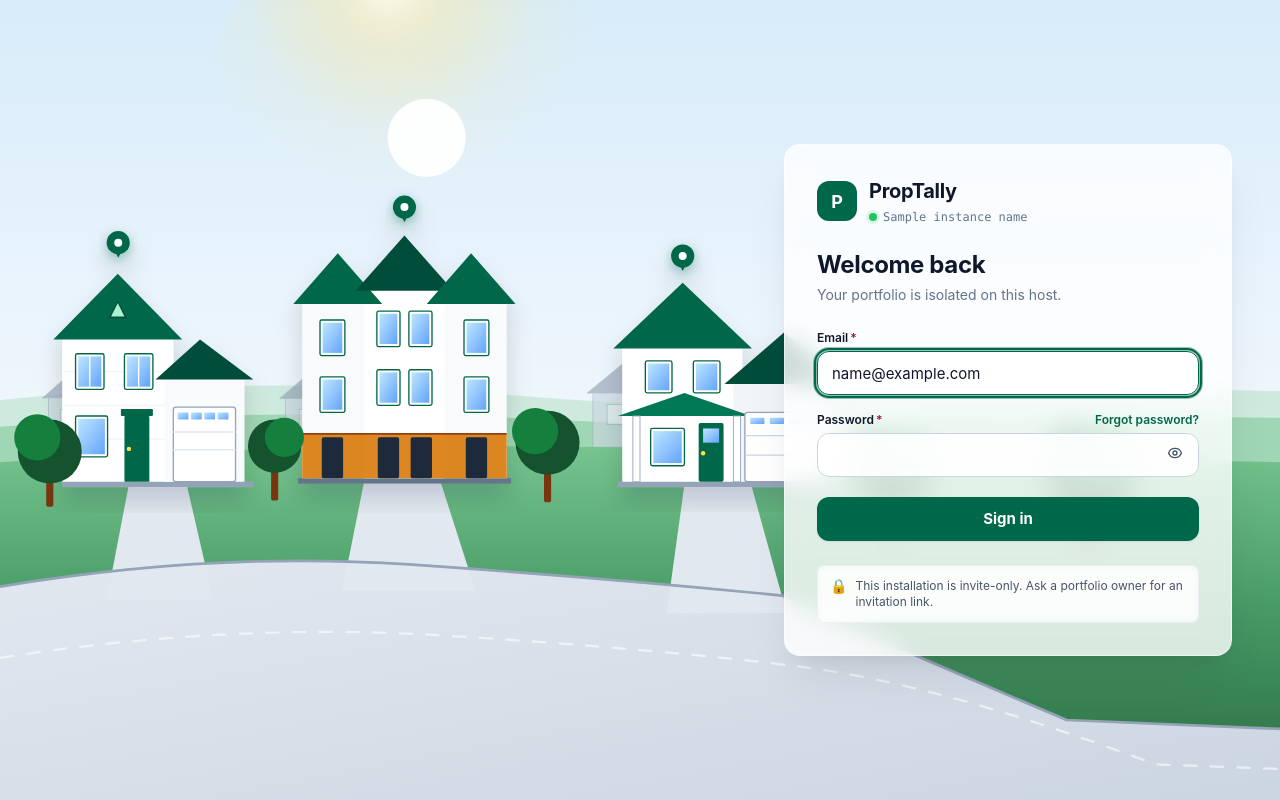
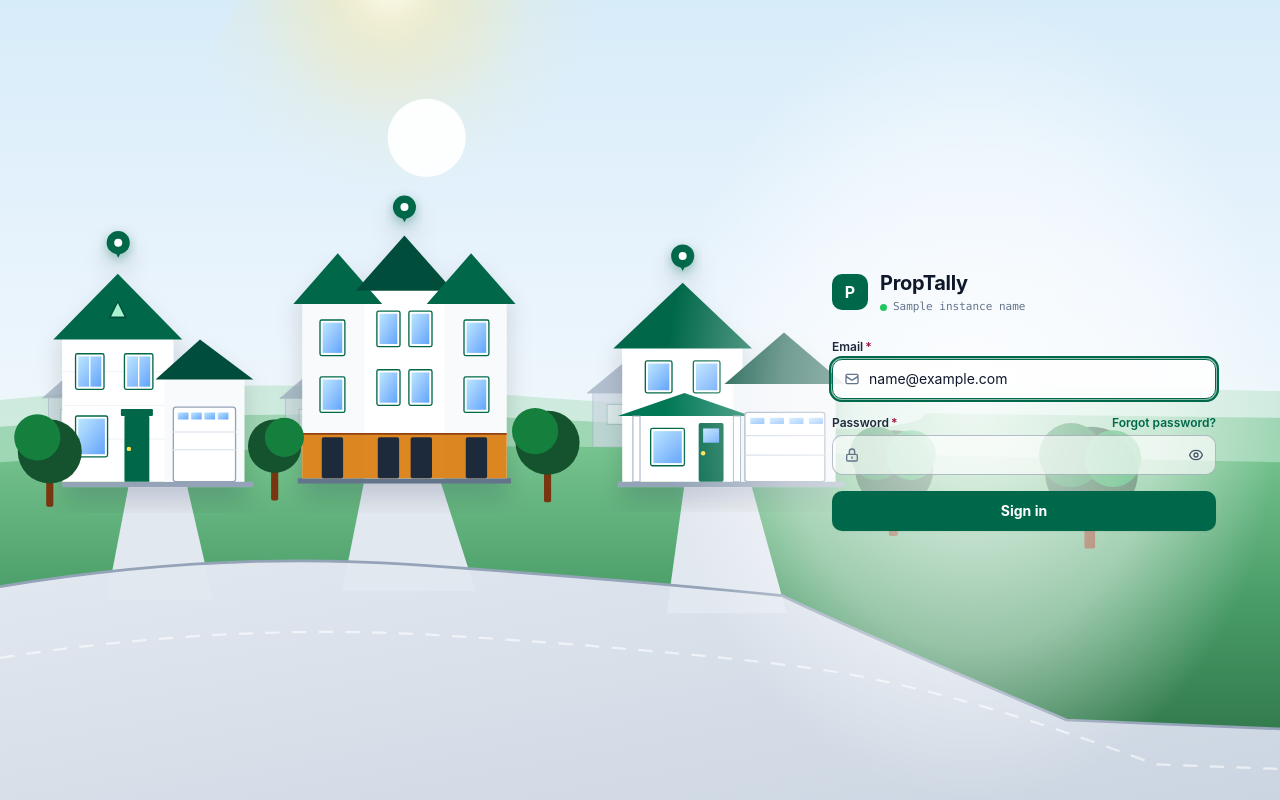
Before and after one commit to gauravssingh/proptally, a Python web app: template src/proptally/web/templates/login.html in a window 1280 px wide. Run offline with Jinja, Linux system fonts and the light colour scheme; the template is opened without the code that fills it: most values are stand-ins (such as "Sample title", 1, 10 or a date in 2020).

Commit message:
Sign-in: drop the card, the headline and the invite-only notice
The form is now the mark, two compact 40px fields, the reset link and the
action — no card, no headline, no notice. Each field carries one leading icon
(mail, lock) and the password field keeps its reveal toggle.

The heading survives as sr-only text so the page still has a structure for
screen readers, and the first-run registration link is kept for an instance
with no accounts: without it there is no route to /auth/register. With an
account present the page shows nothing below the button.

Removed the styles the deleted markup orphaned (auth-title, auth-notice__icon)
and updated the test that asserted the removed copy.

```diff
--- a/src/proptally/web/static/css/auth.css
+++ b/src/proptally/web/static/css/auth.css
@@ -6,9 +6,14 @@
 
    Brand primary: #00684A (hover #00523A, focus ring rgba(0, 104, 74, 0.4)).
 
-   The markup for this page uses utility class names for layout and type, and
-   the handful of named classes at the bottom for the parts a utility cannot
-   express (brand colour, focus ring, the password toggle, the loading state).
+   There is no card. The form sits directly on the illustration: a compact
+   column of inputs with leading icons. Legibility over the artwork comes from
+   the fields' own translucent fill and from `.auth-glow`, a soft radial wash
+   with no edges to read as a panel (delete that rule for a completely bare
+   form).
+
+   Markup uses utility class names for layout and type; the named classes below
+   carry everything a utility cannot express.
    ========================================================================== */
 
 /* --------------------------------------------------------------------------
@@ -28,72 +33,23 @@
 .flex { display: flex; }
 .flex-col { flex-direction: column; }
 .items-center { align-items: center; }
-.justify-between { justify-content: space-between; }
-.gap-2 { gap: 0.5rem; }
 .gap-3 { gap: 0.75rem; }
 .gap-4 { gap: 1rem; }
-.mt-1 { margin-top: 0.25rem; }
 .mt-2 { margin-top: 0.5rem; }
 .mt-6 { margin-top: 1.5rem; }
-.p-3 { padding: 0.75rem; }
-.p-8 { padding: 2rem; }
-.right-12 { right: 3rem; }
-.top-1\/2 { top: 50%; }
-.-translate-y-1\/2 { transform: translateY(-50%); }
-.max-w-md { max-width: 28rem; }
 
 /* --------------------------------------------------------------------------
    2. Type utilities
    -------------------------------------------------------------------------- */
-.text-2xl { font-size: 1.5rem; line-height: 2rem; }
 .text-xl { font-size: 1.25rem; line-height: 1.75rem; }
-.text-sm { font-size: 0.875rem; line-height: 1.25rem; }
-.text-xs { font-size: 0.75rem; line-height: 1rem; }
 .font-bold { font-weight: 700; }
-.font-mono {
-    font-family: ui-monospace, SFMono-Regular, "SF Mono", Menlo, Consolas, monospace;
-}
 .tracking-tight { letter-spacing: -0.015em; }
 .text-slate-900 { color: #0f172a; }
-.text-slate-600 { color: #475569; }
-.text-slate-500 { color: #64748b; }
-.text-white { color: #ffffff; }
 
 /* --------------------------------------------------------------------------
-   3. Surfaces: the glass card, the notice banner
+   3. Scene, panel, glow
    -------------------------------------------------------------------------- */
-.rounded-lg { border-radius: 0.5rem; }
-.rounded-xl { border-radius: 0.75rem; }
-.rounded-2xl { border-radius: 1rem; }
-.border { border-width: 1px; border-style: solid; }
-.bg-white\/80 { background-color: rgba(255, 255, 255, 0.8); }
-.bg-white\/45 { background-color: rgba(255, 255, 255, 0.45); }
-.border-white\/50 { border-color: rgba(255, 255, 255, 0.5); }
-.border-white\/40 { border-color: rgba(255, 255, 255, 0.4); }
-.border-slate-200\/50 { border-color: rgba(226, 232, 240, 0.5); }
-.backdrop-blur-md { backdrop-filter: blur(12px); -webkit-backdrop-filter: blur(12px); }
-.backdrop-blur-sm { backdrop-filter: blur(4px); -webkit-backdrop-filter: blur(4px); }
-
-/* Tailwind's shadow colour hook, so `shadow-2xl shadow-slate-900/10` reads as
-   written rather than as two unrelated declarations. */
-.shadow-slate-900\/10 { --auth-shadow-color: rgba(15, 23, 42, 0.1); }
-.shadow-2xl {
-    box-shadow:
-        0 25px 50px -12px var(--auth-shadow-color, rgba(15, 23, 42, 0.25)),
-        0 12px 24px -12px var(--auth-shadow-color, rgba(15, 23, 42, 0.25));
-}
-
-/* --------------------------------------------------------------------------
-   4. Brand colour
-   -------------------------------------------------------------------------- */
-.bg-brand { background-color: #00684A; }
-.text-brand { color: #00684A; }
-.border-brand { border-color: #00684A; }
-
-/* --------------------------------------------------------------------------
-   5. The scene, the panel and the card
-   -------------------------------------------------------------------------- */
-/* Hidden below lg: a phone gets an ambient gradient and a plain card, not a
+/* Hidden below lg: a phone gets an ambient gradient and a bare form, not a
    cropped illustration. */
 .auth-scene {
     display: none;
@@ -105,14 +61,14 @@
     z-index: 0;
 }
 
-/* Mobile and tablet: no scene, just an ambient gradient, and the card centred
-   in the viewport with nothing behind it to fight the text. */
 .auth-root {
     position: relative;
     min-height: 100dvh;
     overflow: hidden;
     background-image: linear-gradient(160deg, #EAF4FD 0%, #F4FAF7 55%, #E5F3EA 100%);
 }
+
+.auth-glow { display: none; }
 
 .auth-panel {
     position: relative;
@@ -124,64 +80,59 @@
     padding: 1.5rem;
 }
 
-.auth-card {
+/* The form: no background, no border, no shadow. Just a column. */
+.auth-form {
     width: 100%;
-    max-width: 28rem;
-    padding: 2rem;
-    border-radius: 1rem;
-    border: 1px solid rgba(226, 232, 240, 0.9);
-    background-color: #ffffff;
-    /* Nothing is behind the card on small screens, so the blur would be a
-       compositing cost with no visible effect. The lg rule turns it on. */
-    backdrop-filter: none;
-    -webkit-backdrop-filter: none;
-    box-shadow:
-        0 25px 50px -12px rgba(15, 23, 42, 0.1),
-        0 12px 24px -12px rgba(15, 23, 42, 0.1);
+    max-width: 24rem;
 }
 
 @media (min-width: 1024px) {
     .auth-scene { display: block; }
 
-    .auth-root {
-        background-image: none;
+    .auth-root { background-image: none; }
+
+    /* An edgeless wash over the right third, so the labels and inputs keep their
+       contrast against whatever the scene is doing underneath. */
+    .auth-glow {
+        display: block;
+        position: absolute;
+        inset: 0;
+        z-index: 1;
+        background-image: radial-gradient(
+            closest-side at 76% 50%,
+            rgba(255, 255, 255, 0.82),
+            rgba(255, 255, 255, 0.45) 62%,
+            rgba(255, 255, 255, 0) 100%
+        );
     }
 
-    /* The card floats inside the illustration rather than beside it. */
     .auth-panel {
         display: block;
         min-height: 0;
         padding: 0;
         position: absolute;
-        right: 3rem;
+        right: 4rem;
         top: 50%;
         transform: translateY(-50%);
         width: 100%;
-        max-width: 28rem;
-    }
-
-    .auth-card {
-        border-color: rgba(255, 255, 255, 0.5);
-        background-color: rgba(255, 255, 255, 0.8);
-        backdrop-filter: blur(12px);
-        -webkit-backdrop-filter: blur(12px);
+        max-width: 24rem;
     }
 }
 
 /* --------------------------------------------------------------------------
-   6. Embedded card contents
+   4. Brand row
    -------------------------------------------------------------------------- */
 .auth-mark {
     display: flex;
     align-items: center;
     justify-content: center;
-    width: 2.5rem;
-    height: 2.5rem;
+    width: 2.25rem;
+    height: 2.25rem;
     flex-shrink: 0;
-    border-radius: 0.75rem;
+    border-radius: 0.625rem;
     background-color: #00684A;
     color: #ffffff;
-    font-size: 1.125rem;
+    font-size: 1rem;
     font-weight: 700;
 }
 
@@ -189,108 +140,107 @@
     display: flex;
     align-items: center;
     gap: 0.375rem;
-    margin-top: 0.25rem;
-    font-size: 0.75rem;
+    margin-top: 0.125rem;
+    color: #64748b;
+    font-size: 0.6875rem;
     line-height: 1rem;
-    color: #64748b;
     font-family: ui-monospace, SFMono-Regular, "SF Mono", Menlo, Consolas, monospace;
 }
 
 .auth-instance__dot {
-    width: 0.5rem;
-    height: 0.5rem;
+    width: 0.4375rem;
+    height: 0.4375rem;
     border-radius: 9999px;
     background-color: #22c55e;
-    box-shadow: 0 0 0 3px rgba(34, 197, 94, 0.15);
 }
 
-/* Fields: opaque enough to stay legible over the artwork behind the glass. */
-.auth-card .pt-field__label {
-    color: #0f172a;
+/* --------------------------------------------------------------------------
+   5. Fields: compact, translucent, one leading icon each
+   -------------------------------------------------------------------------- */
+.auth-form .pt-field__label {
+    color: #1e293b;
+    font-size: 0.75rem;
+    line-height: 1rem;
     font-weight: 600;
 }
 
-.auth-card .pt-field input {
-    width: 100%;
-    min-height: 2.75rem;
-    padding: 0.625rem 0.875rem;
-    border: 1px solid #cbd5e1;
-    border-radius: 0.75rem;
-    background-color: rgba(255, 255, 255, 0.92);
-    color: #0f172a;
-    font-size: 0.9375rem;
-    transition: border-color 150ms ease, box-shadow 150ms ease;
+.auth-row {
+    display: flex;
+    align-items: baseline;
+    justify-content: space-between;
+    gap: 0.75rem;
 }
 
-.auth-card .pt-field input::placeholder { color: #94a3b8; }
+.auth-input { position: relative; }
 
-.auth-card .pt-field input:hover { border-color: #94a3b8; }
+.auth-input input {
+    width: 100%;
+    min-height: 2.5rem;
+    padding: 0.5rem 0.75rem 0.5rem 2.25rem;
+    border: 1px solid rgba(100, 116, 139, 0.45);
+    border-radius: 0.625rem;
+    background-color: rgba(255, 255, 255, 0.62);
+    color: #0f172a;
+    font-size: 0.875rem;
+    transition: border-color 140ms ease, box-shadow 140ms ease, background-color 140ms ease;
+}
 
-.auth-card .pt-field input:focus {
+.auth-input input::placeholder { color: #94a3b8; }
+
+.auth-input input:hover {
+    border-color: rgba(71, 85, 105, 0.6);
+    background-color: rgba(255, 255, 255, 0.72);
+}
+
+.auth-input input:focus {
     outline: none;
     border-color: #00684A;
-    box-shadow: 0 0 0 4px rgba(0, 104, 74, 0.4);
+    background-color: rgba(255, 255, 255, 0.85);
+    box-shadow: 0 0 0 3px rgba(0, 104, 74, 0.4);
 }
 
-.auth-card .pt-field input:focus-visible {
+.auth-input input:focus-visible {
     outline: 2px solid #00684A;
     outline-offset: 1px;
 }
 
-.auth-card .pt-field input[aria-invalid="true"] {
-    border-color: #dc2626;
+.auth-input input[aria-invalid="true"] { border-color: #dc2626; }
+
+.auth-input input[aria-invalid="true"]:focus {
+    box-shadow: 0 0 0 3px rgba(220, 38, 38, 0.35);
 }
 
-.auth-card .pt-field input[aria-invalid="true"]:focus {
-    box-shadow: 0 0 0 4px rgba(220, 38, 38, 0.35);
+.auth-input__icon {
+    position: absolute;
+    left: 0.75rem;
+    top: 50%;
+    display: flex;
+    color: #64748b;
+    transform: translateY(-50%);
+    pointer-events: none;
 }
 
-.auth-row {
-    display: flex;
-    align-items: center;
-    justify-content: space-between;
-    gap: 0.75rem;
-}
-
-.auth-link {
-    font-size: 0.75rem;
-    line-height: 1rem;
-    font-weight: 600;
-    color: #00684A;
-    text-decoration: none;
-}
-
-.auth-link:hover { color: #00523A; text-decoration: underline; }
-
-.auth-link:focus-visible {
-    outline: 2px solid #00684A;
-    outline-offset: 2px;
-    border-radius: 0.25rem;
-}
-
-/* Password field with its reveal control */
-.auth-password { position: relative; }
-
-.auth-password input { padding-right: 3rem; }
+.auth-password input { padding-right: 2.5rem; }
 
 .auth-toggle {
     position: absolute;
-    right: 0.5rem;
-    bottom: 0.5rem;
+    right: 0.375rem;
+    top: 50%;
     display: flex;
     align-items: center;
     justify-content: center;
-    width: 2rem;
-    height: 2rem;
+    width: 1.75rem;
+    height: 1.75rem;
     padding: 0;
     border: 0;
-    border-radius: 0.5rem;
+    border-radius: 0.375rem;
     background: transparent;
     color: #475569;
     cursor: pointer;
+    transform: translateY(-50%);
 }
 
-.auth-toggle:hover { background-color: rgba(15, 23, 42, 0.06); color: #0f172a; }
+.auth-toggle:hover { background-color: rgba(15, 23, 42, 0.07); color: #0f172a; }
 
 .auth-toggle:focus-visible {
     outline: 2px solid #00684A;
@@ -304,20 +254,34 @@
 
 .auth-toggle[aria-pressed="true"] .auth-toggle__icon--on { display: block; }
 
-/* The action */
-.auth-cta { margin-top: 0.25rem; }
+.auth-link {
+    color: #00684A;
+    font-size: 0.75rem;
+    line-height: 1rem;
+    font-weight: 600;
+    text-decoration: none;
+}
 
+.auth-link:hover { color: #00523A; text-decoration: underline; }
+
+.auth-link:focus-visible {
+    outline: 2px solid #00684A;
+    outline-offset: 2px;
+    border-radius: 0.25rem;
+}
+
+/* --------------------------------------------------------------------------
+   6. Action
+   -------------------------------------------------------------------------- */
 .auth-cta .pt-btn {
-    position: relative;
     width: 100%;
-    min-height: 2.75rem;
-    border-radius: 0.75rem;
+    min-height: 2.5rem;
+    border-radius: 0.625rem;
     background-color: #00684A;
     color: #ffffff;
-    font-size: 0.9375rem;
+    font-size: 0.875rem;
     font-weight: 700;
-    box-shadow: 0 1px 2px rgba(15, 23, 42, 0.08);
-    transition: background-color 150ms ease, box-shadow 150ms ease;
+    transition: background-color 140ms ease;
 }
 
 .auth-cta .pt-btn:hover:not(:disabled) { background-color: #00523A; color: #ffffff; }
@@ -325,15 +289,15 @@
 .auth-cta .pt-btn:focus-visible {
     outline: 2px solid #00684A;
     outline-offset: 2px;
-    box-shadow: 0 0 0 4px rgba(0, 104, 74, 0.4);
+    box-shadow: 0 0 0 3px rgba(0, 104, 74, 0.4);
 }
 
 .auth-cta .pt-btn:disabled { opacity: 0.85; cursor: progress; }
 
 .auth-spinner {
     display: none;
-    width: 1rem;
-    height: 1rem;
+    width: 0.875rem;
+    height: 0.875rem;
     border: 2px solid rgba(255, 255, 255, 0.4);
     border-top-color: #ffffff;
     border-radius: 9999px;
@@ -348,31 +312,20 @@
 
 @media (prefers-reduced-motion: reduce) {
     .auth-spinner { animation-duration: 1600ms; }
-    .auth-card .pt-field input,
+    .auth-input input,
     .auth-cta .pt-btn { transition: none; }
 }
 
-/* The invite-only notice */
+/* --------------------------------------------------------------------------
+   7. First-run registration path: small text, no container
+   -------------------------------------------------------------------------- */
 .auth-notice {
     display: flex;
     align-items: flex-start;
-    gap: 0.5rem;
-    margin-top: 1.5rem;
-    padding: 0.75rem;
-    border: 1px solid rgba(226, 232, 240, 0.5);
-    border-radius: 0.5rem;
-    background-color: rgba(255, 255, 255, 0.45);
-    backdrop-filter: blur(4px);
-    -webkit-backdrop-filter: blur(4px);
+    gap: 0.375rem;
     color: #475569;
     font-size: 0.75rem;
-    line-height: 1rem;
-}
-
-.auth-notice__icon {
-    flex-shrink: 0;
-    font-size: 0.875rem;
-    line-height: 1rem;
+    line-height: 1.125rem;
 }
 
 .auth-notice a { color: #00684A; font-weight: 600; }
--- a/src/proptally/web/templates/components/ui.html
+++ b/src/proptally/web/templates/components/ui.html
@@ -56,6 +56,7 @@
     "external_link": ["M10 6H6a2 2 0 00-2 2v10a2 2 0 002 2h10a2 2 0 002-2v-4M14 4h6m0 0v6m0-6L10 14"],
     "refresh": ["M4 4v5h.582m15.356 2A8.001 8.001 0 004.582 9m0 0H9m11 11v-5h-.581m0 0a8.003 8.003 0 01-15.357-2m15.357 2H15"],
     "lock": ["M12 15v2m-6 4h12a2 2 0 002-2v-6a2 2 0 00-2-2H6a2 2 0 00-2 2v6a2 2 0 002 2zm10-10V7a4 4 0 00-8 0v4h8z"],
+    "mail": ["M3 8l7.89 5.26a2 2 0 002.22 0L21 8M5 19h14a2 2 0 002-2V7a2 2 0 00-2-2H5a2 2 0 00-2 2v10a2 2 0 002 2z"],
     "eye": ["M15 12a3 3 0 11-6 0 3 3 0 016 0z", "M2.458 12C3.732 7.943 7.523 5 12 5c4.478 0 8.268 2.943 9.542 7-1.274 4.057-5.064 7-9.542 7-4.477 0-8.268-2.943-9.542-7z"],
     "eye-off": ["M13.875 18.825A10.05 10.05 0 0112 19c-4.478 0-8.268-2.943-9.543-7a9.97 9.97 0 011.563-3.029m5.858.908a3 3 0 114.243 4.243M9.878 9.878l4.242 4.242M9.88 9.88l-3.29-3.29m7.532 7.532l3.29 3.29M3 3l3.59 3.59m0 0A9.953 9.953 0 0112 5c4.478 0 8.268 2.943 9.543 7a10.025 10.025 0 01-4.132 5.411m0 0L21 21"],
     "sparkline": ["M3 17l6-6 4 4 8-8"],
--- a/src/proptally/web/templates/login.html
+++ b/src/proptally/web/templates/login.html
@@ -2,39 +2,41 @@
 {% block title %}Sign in — PropTally{% endblock %}
 
 {# ---------------------------------------------------------------------------
-   Embedded single-screen sign-in.
+   Embedded single-screen sign-in, with no card.
 
-   The whole viewport is one continuous scene; the form is a glass card that
-   sits inside it rather than beside it. Below lg the scene is dropped and the
-   card is centred on an ambient gradient (auth.css), so a phone gets a plain
-   high-contrast form instead of a cropped illustration.
+   The whole viewport is one continuous scene and the form sits directly on it:
+   a narrow column of fields, each with one leading icon, over a soft wash that
+   has no edges. Below lg the scene is dropped for an ambient gradient.
 
    Positioning lives in `.auth-panel`'s lg rule rather than in the markup:
-   `absolute right-12 top-1/2` would offset a static card on mobile, so the
-   breakpoint has to own it.
+   `absolute right-12 top-1/2` would offset a static form on mobile.
    --------------------------------------------------------------------------- #}
 
 {% block shell %}
 <div class="auth-root relative h-screen w-full overflow-hidden">
     <img class="auth-scene absolute inset-0 w-full h-full object-cover z-0"
          src="/static/img/login-neighborhood.svg" alt="">
+    <div class="auth-glow" aria-hidden="true"></div>
 
-    <div class="auth-panel w-full max-w-md z-10">
-        <div class="auth-card bg-white/80 backdrop-blur-md rounded-2xl border border-white/50 shadow-2xl shadow-slate-900/10 p-8">
+    <div class="auth-panel w-full z-10">
+        <div class="auth-form">
 
             <div class="flex items-center gap-3">
                 <span class="auth-mark">P</span>
                 <span>
                     <span class="block text-xl font-bold tracking-tight text-slate-900">PropTally</span>
+                    {% if instance_name != "PropTally" %}
                     <span class="auth-instance">
                         <span class="auth-instance__dot" aria-hidden="true"></span>
-                        {{ instance_name if instance_name != "PropTally" else "Local instance" }}
+                        {{ instance_name }}
                     </span>
+                    {% endif %}
                 </span>
             </div>
 
-            <h1 class="mt-6 text-2xl font-bold tracking-tight text-slate-900">Welcome back</h1>
-            <p class="mt-1 text-sm text-slate-500">Your portfolio is isolated on this host.</p>
+            {# Heading kept for screen-reader structure only; the visible page is
+               the mark and the form. #}
+            <h1 class="pt-sr-only">Sign in to PropTally</h1>
 
             {% if error %}
             <div class="mt-6">{{ ui.alert(variant="error", title="Could not sign in", text=error) }}</div>
@@ -45,19 +47,23 @@
                 <input type="hidden" name="next" value="{{ next_url }}">
 
                 <div class="flex flex-col gap-4">
-                    {{ ui.text_field("email", "Email", value=email or "", type="email", required=true,
-                                     placeholder="name@company.com",
-                                     extra='autocomplete="email" autofocus') }}
+                    <div class="pt-field">
+                        <label class="pt-field__label" for="email">Email<span class="pt-field__required" aria-hidden="true">*</span></label>
+                        <div class="auth-input">
+                            <span class="auth-input__icon" aria-hidden="true">{{ ui.icon("mail", "md") }}</span>
+                            <input type="email" id="email" name="email" value="{{ email or '' }}"
+                                   placeholder="name@company.com"
+                                   required aria-required="true" autocomplete="email" autofocus>
+                        </div>
+                    </div>
 
-                    {# Written out rather than composed from text_field(): the
-                       reveal control has to sit inside the field, and "Forgot
-                       password?" shares the label's row. #}
                     <div class="pt-field">
                         <div class="auth-row">
                             <label class="pt-field__label" for="password">Password<span class="pt-field__required" aria-hidden="true">*</span></label>
                             <a class="auth-link" href="/auth/reset">Forgot password?</a>
                         </div>
-                        <div class="auth-password">
+                        <div class="auth-input auth-password">
+                            <span class="auth-input__icon" aria-hidden="true">{{ ui.icon("lock", "md") }}</span>
                             <input type="password" id="password" name="password"
                                    required aria-required="true" autocomplete="current-password">
                             <button type="button" class="auth-toggle"
@@ -79,14 +85,13 @@
                 </div>
             </form>
 
-            <div class="auth-notice">
-                <span class="auth-notice__icon" aria-hidden="true">🔒</span>
-                {% if registration_open %}
+            {% if registration_open %}
+            {# Only a fresh, account-less instance shows anything here: without it
+               there is no route to /auth/register from the sign-in page. #}
+            <div class="auth-notice mt-6">
                 <span>No account yet? <a href="/auth/register">Create a portfolio</a>.</span>
-                {% else %}
-                <span>This installation is invite-only. Ask a portfolio owner for an invitation link.</span>
-                {% endif %}
             </div>
+            {% endif %}
 
         </div>
     </div>
```
Also changed, not shown: tests/test_password_reset.py (+3 -4 lines).
